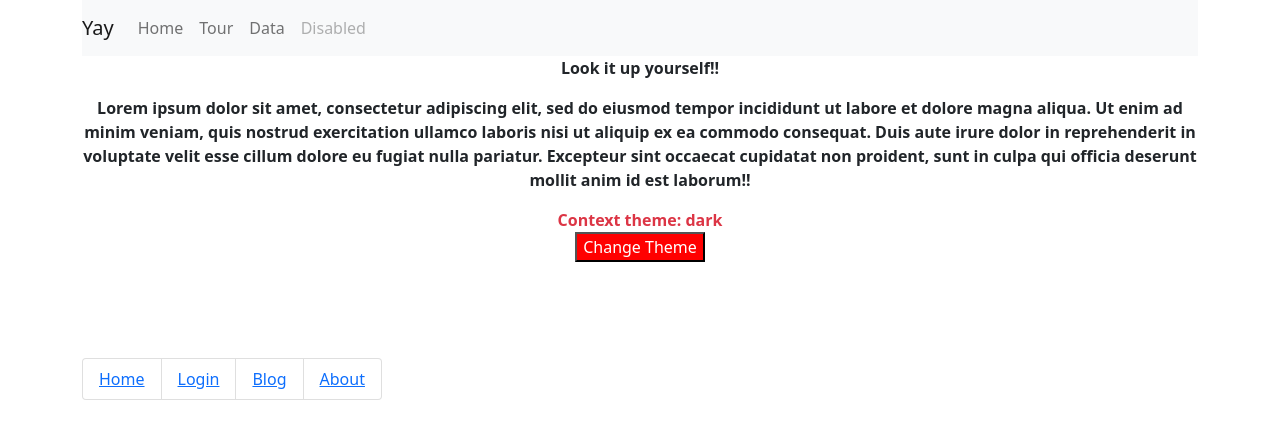
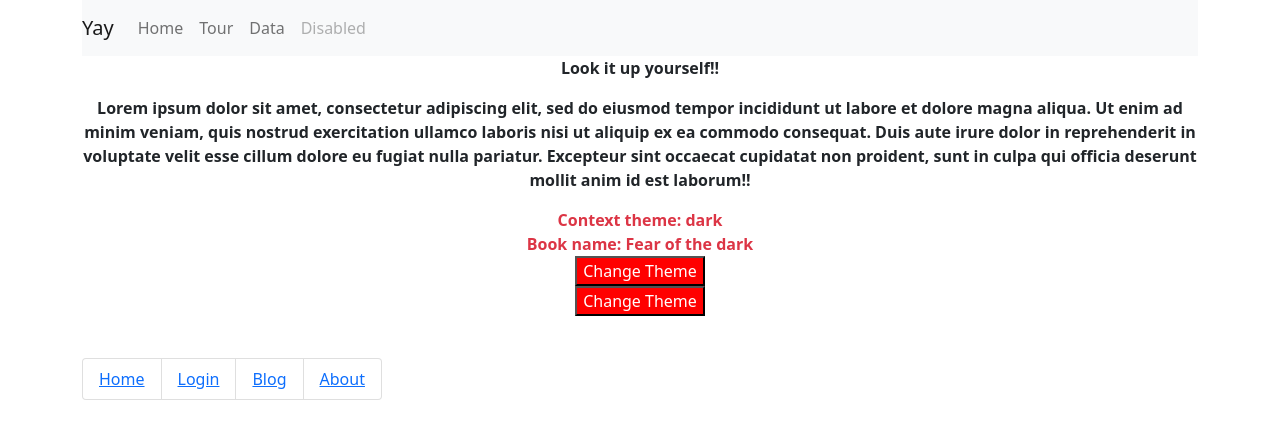
Before and after one commit to HasanTusher/next-app, a Next.js app: page /about in a window 1280 px wide. Shown: the top 438 px of the page. Built offline with nearby package versions, Linux system fonts and the light colour scheme.

Commit message:
multiple context created

```diff
--- a/pages/_app.tsx
+++ b/pages/_app.tsx
@@ -3,17 +3,23 @@ import "bootstrap/dist/css/bootstrap.min.css";
 import Layout from "../components/layout";
 import React, {ReactNode, useState} from "react";
 import {ThemeContext} from "../utils/ThemeContext";
+import {BookContext} from "../utils/ThemeContext";
 
 function MyApp({ Component, pageProps }: AppProps) {
     const [theme, setTheme] = useState("dark");
     const value = { theme, setTheme };
 
+    const [book, setBook] = useState("Fear of the dark");
+    const value2 = {book, setBook};
 
-    return <ThemeContext.Provider value={value}>
+
+    return <BookContext.Provider value={value2}>
+        <ThemeContext.Provider value={value}>
             <Layout>
                 <Component {...pageProps} />
             </Layout>
         </ThemeContext.Provider>
+    </BookContext.Provider>
 
 
 }
--- a/pages/about.tsx
+++ b/pages/about.tsx
@@ -1,6 +1,6 @@
 import {Component} from "react";
 import {Button} from "../components/Button";
-import {ThemeContext, useThemeContext} from "../utils/ThemeContext";
+import {ThemeContext, useBookContext, useThemeContext} from "../utils/ThemeContext";
 import Link from 'next/link'
 
 
@@ -16,6 +16,7 @@ function nay() {
 function About() {
 
     const {theme, setTheme} = useThemeContext();
+    const {book, setBook} = useBookContext();
     return <div className="yay">
         <div className="row">
             <div className="col-12 text-center">
@@ -31,7 +32,9 @@ function About() {
             </div>
 
             <div className="col-12 fw-bold text-danger text-center"> Context theme: {theme}</div>
+            <div className="col-12 fw-bold text-danger text-center"> Book name: {book}</div>
             <div className="col-12 text-center"> <Button props={()=>setTheme("ayya")}/></div>
+            <div className="col-12 text-center"> <Button props={()=>setBook("Writing on the wall")}/></div>
 
         </div>
 
--- a/utils/ThemeContext.ts
+++ b/utils/ThemeContext.ts
@@ -10,3 +10,11 @@ export const ThemeContext = React.createContext({
 export function useThemeContext() {
     return useContext(ThemeContext);
 }
+
+export const BookContext = React.createContext({
+    book: "yaya",
+    setBook: (xx: string)=>{}
+})
+export const useBookContext = () =>{
+    return useContext(BookContext);
+}
```
